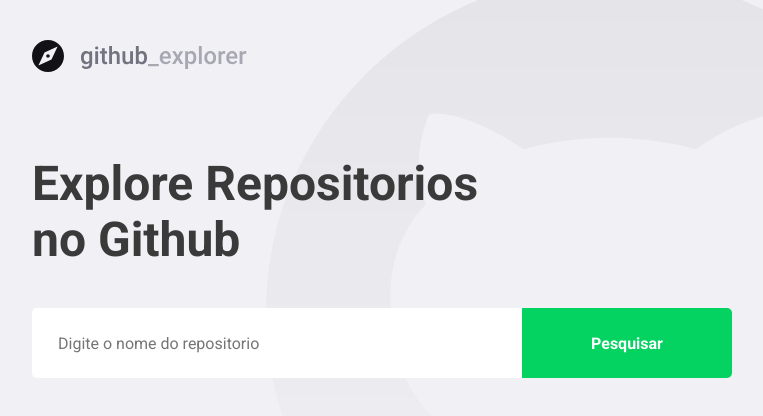
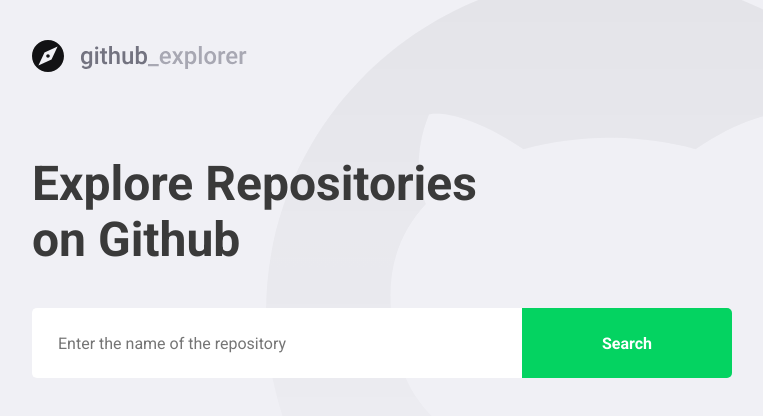
Before and after one commit to vessoni/Github-Explorer, a React (Create React App) app: page / in a window 1280 px wide. Shown: the top 416 px of the page, without its empty margins (148-911 px from the left). Built offline with nearby package versions, Linux system fonts and the light colour scheme.

Commit message:
Fix Star Count

```diff
--- a/src/pages/Dashboards/index.tsx
+++ b/src/pages/Dashboards/index.tsx
@@ -61,15 +61,15 @@ const Dashboard: React.FC = () => {
   return (
     <>
       <img src={logoImg} alt="Github Explorer" />
-      <Title>Explore Repositorios no Github</Title>
+      <Title>Explore Repositories on Github</Title>
 
       <Form hasError={!!inputError} onSubmit={handleAddRepository}>
         <input
-          placeholder="Digite o nome do repositorio"
+          placeholder="Enter the name of the repository"
           value={newRepo}
           onChange={e => setNewRepo(e.target.value)}
         />
-        <button type="submit">Pesquisar</button>
+        <button type="submit">Search</button>
       </Form>
 
       {inputError && <Error>{inputError}</Error>}
--- a/src/pages/Repository/index.tsx
+++ b/src/pages/Repository/index.tsx
@@ -13,7 +13,7 @@ interface RepositoryParams {
 interface Repository {
   full_name: string;
   description: string;
-  starfazers_count: number;
+  stargazers_count: number;
   forks_count: number;
   open_issues_count: number;
   owner: {
@@ -65,8 +65,8 @@ const Repository: React.FC = () => {
           </header>
           <ul>
             <li>
-              <strong>{repository.starfazers_count}</strong>
-              <span>Starts</span>
+              <strong>{repository.stargazers_count}</strong>
+              <span>Stars</span>
             </li>
             <li>
               <strong>{repository.forks_count}</strong>
```
Also changed, not shown: 1 other file (tests, documents, lock files or other folders).
